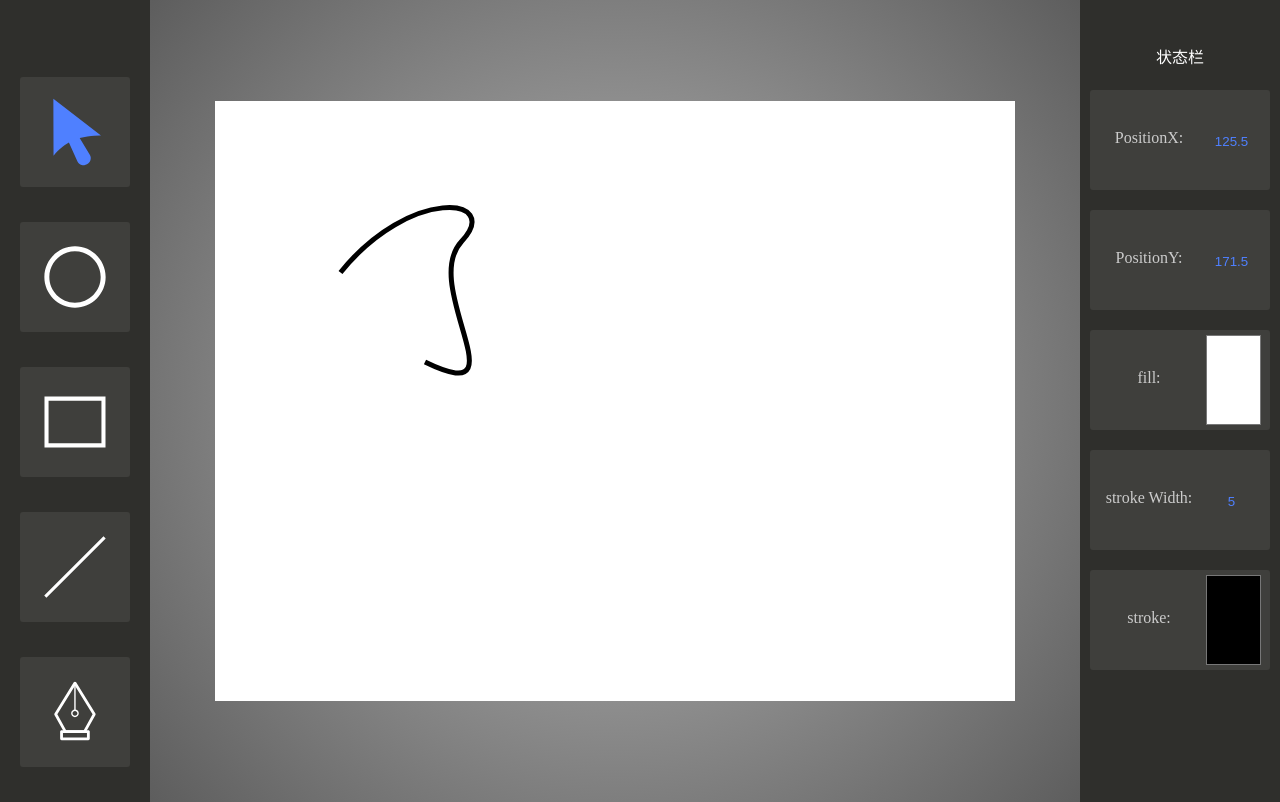
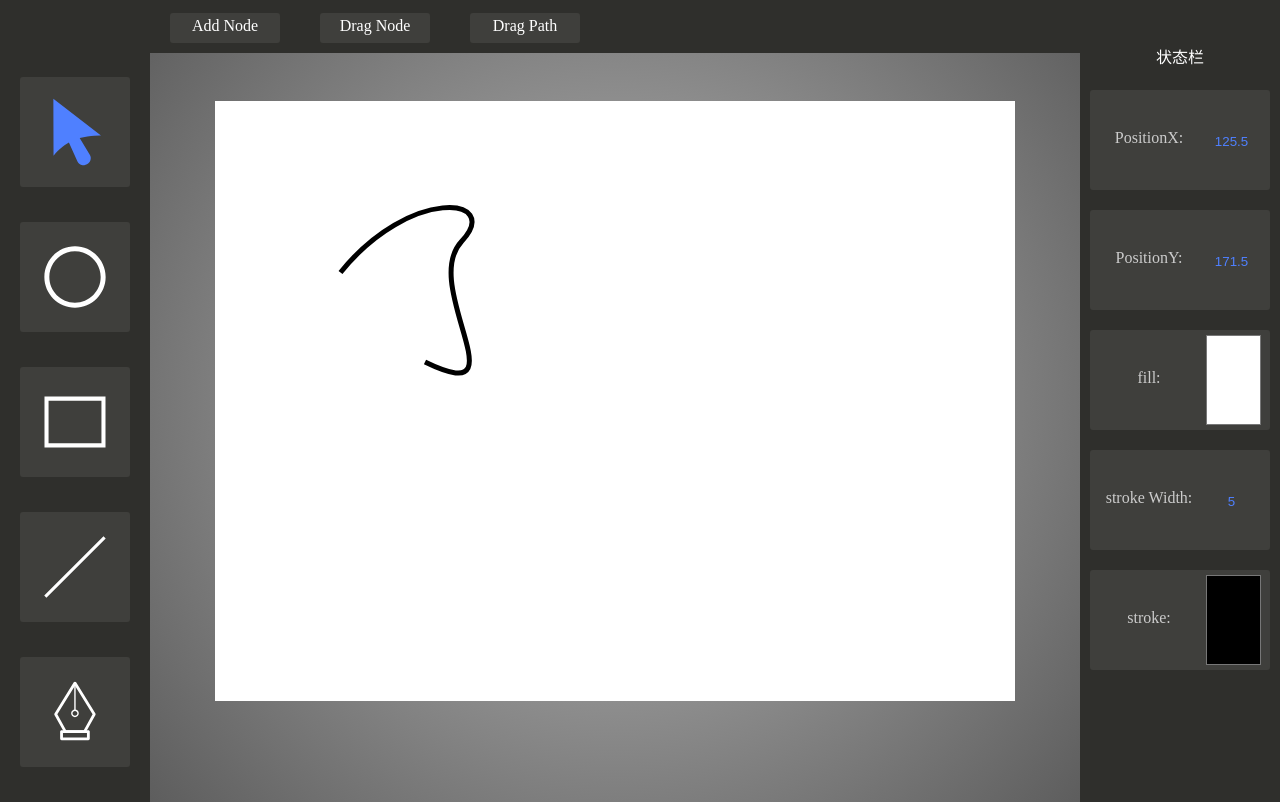
Before and after one commit to adjlyadv/svg-editor, a React (Create React App) app: page / in a window 1280 px wide. Built offline with nearby package versions, Linux system fonts and the light colour scheme.

Commit message:
add function select

```diff
--- a/src/containers/BasciLayout.tsx
+++ b/src/containers/BasciLayout.tsx
@@ -1,6 +1,7 @@
 import React, { useState } from 'react';
 import EditorContainer from './EditorContainer';
 import StatusContainer from './StatusContainer';
+import FunctionContainer from './FunctionContainer';
 import '../style/index.scss';
 import ToolbarContainer from "./ToolbarContainer";
 import '../style/BasicContainer.scss'
@@ -14,8 +15,16 @@ const BasicLayout = () => {
   return(
     <div className="basic-container">
       <ToolbarContainer currentTool={currentTool} set={setCurrenttool}/>
+      {
+          currentTool.indexOf("mouse")===-1
+              ?null
+              :<FunctionContainer currentTool={currentTool} set={setCurrenttool}/>
+      }
       <EditorContainer currentTool={currentTool} currentPathid={currentPathid} set={setCurrentPathid} />
+
+
       <StatusContainer currentPathid={currentPathid}/>
+
     </div>
   )
 }
--- a/src/containers/EditorContainer.tsx
+++ b/src/containers/EditorContainer.tsx
@@ -70,7 +70,7 @@ const EditorContainer: React.FC<Props> = (props) =>  {
     event.stopPropagation();
     const { x, y } = getRelativePositon(event);
     switch(props.currentTool){
-      case 'mouse':{
+      case 'mouse_drag_node':{
         pathid = UIStore.mouseState.pathid;
         nodeid = UIStore.mouseState.nodeid
         let node1 = UIStore.pathList[pathid].nodes[nodeid];
@@ -109,7 +109,7 @@ const EditorContainer: React.FC<Props> = (props) =>  {
     event.stopPropagation();
     const { x, y } = getRelativePositon(event);
     switch(props.currentTool){
-      case 'mouse':
+      case 'mouse_drag_node':
         if(!UIStore.mouseState.drugging){
           return
         }
@@ -164,7 +164,7 @@ const EditorContainer: React.FC<Props> = (props) =>  {
     mouseUpTimeChange = setTimeout(
         () => {
           switch(props.currentTool){
-            case 'mouse':
+            case 'mouse_drag_node':
               UIStore.setMouseState(nodeTypes.AnchorPoint, false, pathid, nodeid);
             break;
             case 'pen':{//松开鼠标确定一个点 加入path里
--- /dev/null
+++ b/src/containers/FunctionContainer.tsx
@@ -0,0 +1,29 @@
+import React from 'react';
+import '../style/FunctionContainer.scss'
+
+
+interface Props{
+    currentTool:string;
+    set:(arg0: string)=>void;
+}
+
+const ToolbarContainer:  React.FC<Props> = (props) => {
+
+    function handleClick(e:any){
+        console.log(e.target.id)
+        props.set(e.target.id)
+    }
+
+    return (
+        <div className="function">
+            <div className={props.currentTool==="mouse_add_node"?"functionItemSelect":"functionItem"}
+                 onClick={handleClick} id="mouse_add_node">Add Node</div>
+            <div className={props.currentTool==="mouse_drag_node"?"functionItemSelect":"functionItem"}
+                 onClick={handleClick} id="mouse_drag_node">Drag Node</div>
+            <div className={props.currentTool==="mouse_drag_path"?"functionItemSelect":"functionItem"}
+                 onClick={handleClick} id="mouse_drag_path">Drag Path</div>
+        </div>
+    )
+}
+
+export default ToolbarContainer;
--- a/src/containers/ToolbarContainer.tsx
+++ b/src/containers/ToolbarContainer.tsx
@@ -20,7 +20,7 @@ const ToolbarContainer:  React.FC<Props> = (props) => {
   return (
     <div className="toolbar">
         <div className="toolitem" onClick={handleClick} >
-            <img className={props.currentTool==="mouse"?"itmeIconselect":"itmeIcon"} id="mouse"  alt="mouse" src={mouse}/>
+            <img className={props.currentTool.indexOf("mouse")!==-1?"itmeIconselect":"itmeIcon"} id="mouse"  alt="mouse" src={mouse}/>
         </div>
         <div className="toolitem" onClick={handleClick}>
             <img className={props.currentTool==="circle"?"itmeIconselect":"itmeIcon"} id="circle" alt="circle" src={circle}/>
--- a/src/elements/path.tsx
+++ b/src/elements/path.tsx
@@ -73,7 +73,7 @@ const path: React.FC<Props> = observer((props: Props) => {
 
     const handleDoubleClick = (event: any) => {
       event.stopPropagation();
-      if(props.currentTool === 'mouse')
+      if(props.currentTool.indexOf("mouse") !== -1)
         setEditing(true);
     }
 
@@ -84,6 +84,9 @@ const path: React.FC<Props> = observer((props: Props) => {
 
     const handleOnMouseMove = _.throttle((event: any, item: any) => {
       event.stopPropagation();
+      if(props.currentTool !== "mouse_add_node"){
+        return
+      }
       const { x, y } = getRelativePositon(event);
 
       const nums = item.nodes.reduce((pre: Array<number>, cur: typeNode, index: number) => {
@@ -111,6 +114,9 @@ const path: React.FC<Props> = observer((props: Props) => {
     }, 50);
 
     const handleAddNewNodeClick = () => {
+      if(props.currentTool !== "mouse_add_node"){
+        return
+      }
       const newPath = bezier?.split(newNode.t); // 这里贝塞尔曲线被分成了两个部分，需要分别更新左右两端
       let points = newPath?.left.points; // 0 1 2 3 分别是第一个点的位置、控制点，第二个点的控制点、位置
 
--- /dev/null
+++ b/src/style/FunctionContainer.scss
@@ -0,0 +1,38 @@
+.function {
+  position: absolute;
+  display: flex;
+  width: 76%;
+  min-width: 800px;
+  height: 40px;
+  top:0;
+  left:150px;
+  padding-top: 1%;
+  background-color: #2f2f2c;
+  flex-direction: row;
+
+}
+.functionItem {
+  width: 110px;
+  height: 25px;
+  margin-left: 20px;
+  margin-right: 20px;
+  margin-bottom: 35px;
+  background-color: #3f3f3c;
+  border-radius: 3px;
+  color: #ffffff;
+  text-align:center;
+  padding-top: 5px;
+}
+
+.functionItemSelect {
+  width: 110px;
+  height: 25px;
+  margin-left: 20px;
+  margin-right: 20px;
+  margin-bottom: 35px;
+  background-color: #3f3f3c;
+  border-radius: 3px;
+  color: #4f80ff;
+  text-align:center;
+  padding-top: 5px;
+}
```
Also changed, not shown: src/style/BasicContainer.scss (line endings or trailing spaces).
